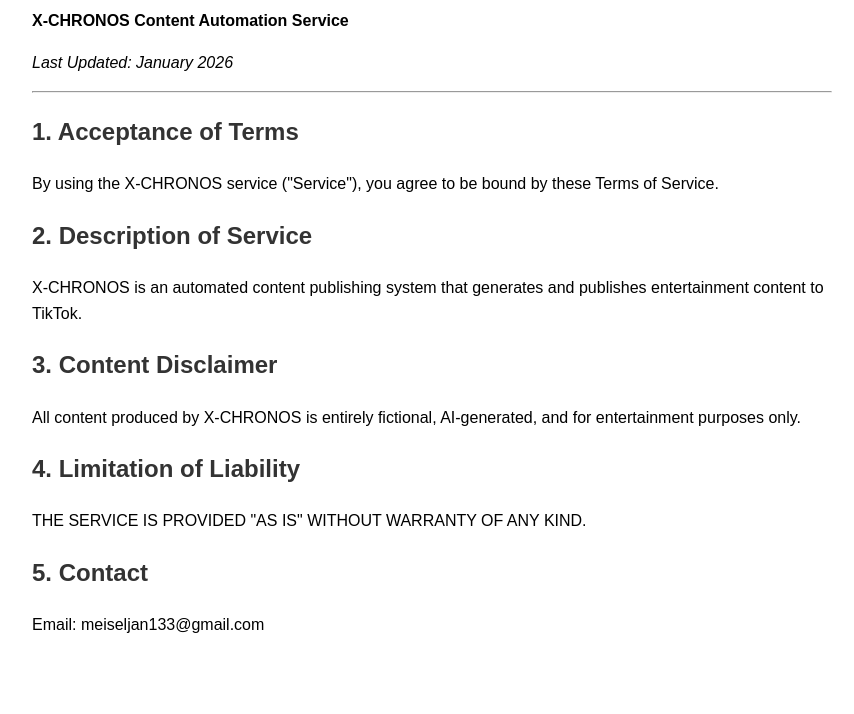
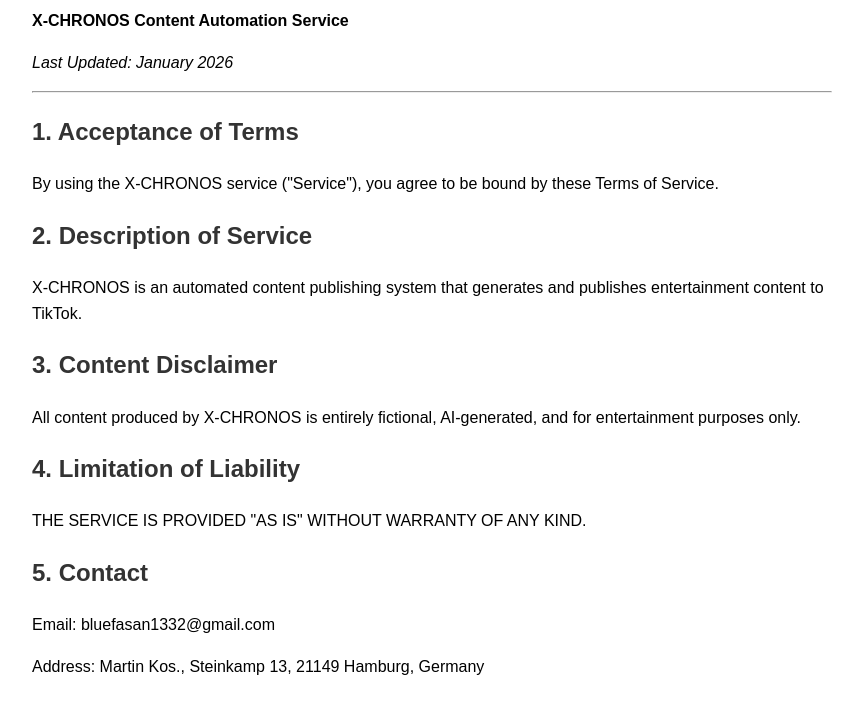
Before and after one commit to DerPhilosophyt/x-chronos, a plain HTML site: page terms.html in a window 1280 px wide. Shown: the part 156-870 px from the top of the page, without its empty margins (208-1062 px from the left). Drawn offline with Linux system fonts and the light colour scheme.

Commit message:
Change contact email and add address in terms.html
Updated contact email and added address information.

```diff
--- a/terms.html
+++ b/terms.html
@@ -23,6 +23,7 @@
     <h2>4. Limitation of Liability</h2>
     <p>THE SERVICE IS PROVIDED "AS IS" WITHOUT WARRANTY OF ANY KIND.</p>
     <h2>5. Contact</h2>
-    <p>Email: meiseljan133@gmail.com</p>
+    <p>Email: bluefasan1332@gmail.com</p>
+    <p>Address: Martin Kos., Steinkamp 13, 21149 Hamburg, Germany</p>
 </body>
 </html>
```
